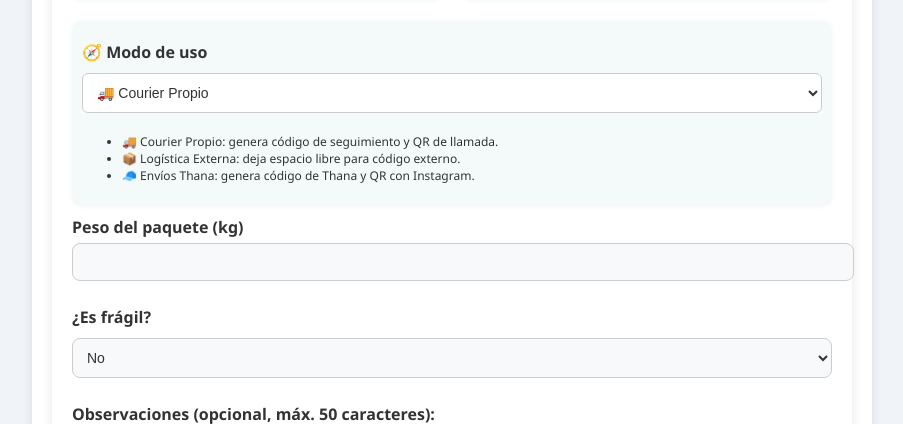
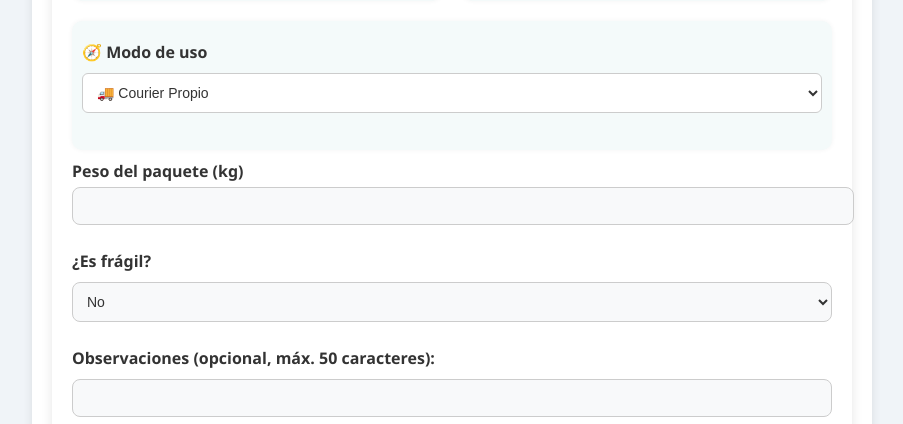
Before and after one commit to lluqlu/mi-etiquetas-deploy, a Flask app: page / in a window 1280 px wide. Shown: the part 849-1273 px from the top of the page, without its empty margins (188-1091 px from the left). Run offline with Flask 2, Linux system fonts and the light colour scheme.

Commit message:
Oculto modos de envio

```diff
--- a/templates/formulario.html
+++ b/templates/formulario.html
@@ -132,13 +132,13 @@
                 <label for="modo"><strong>🧭 Modo de uso</strong></label>
                 <select name="modo" id="modo" required>
                     <option value="1">🚚 Courier Propio</option>
-                    <option value="2">📦 Logística Externa</option>
-                    <option value="3">🧢 Envíos Thana</option>
+                    <!--<option value="2">📦 Logística Externa</option>-->
+                    <!--<option value="3">🧢 Envíos Thana</option>-->
                 </select>
-                <ul style="font-size: 12px; margin-top: 5px;">
+                <ul style="font-size: 12px; margin-top: 5px;"><!--
                     <li>🚚 Courier Propio: genera código de seguimiento y QR de llamada.</li>
                     <li>📦 Logística Externa: deja espacio libre para código externo.</li>
-                    <li>🧢 Envíos Thana: genera código de Thana y QR con Instagram.</li>
+                    <li>🧢 Envíos Thana: genera código de Thana y QR con Instagram.</li>-->
                 </ul>
             </div>
 
```
